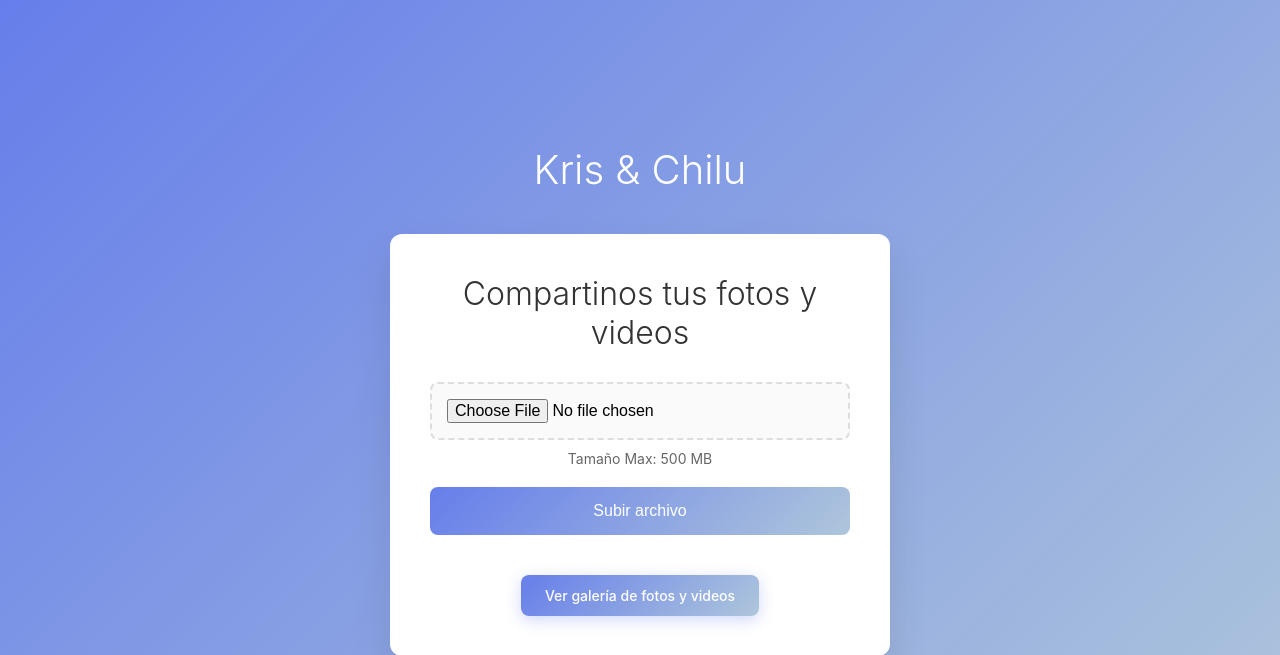
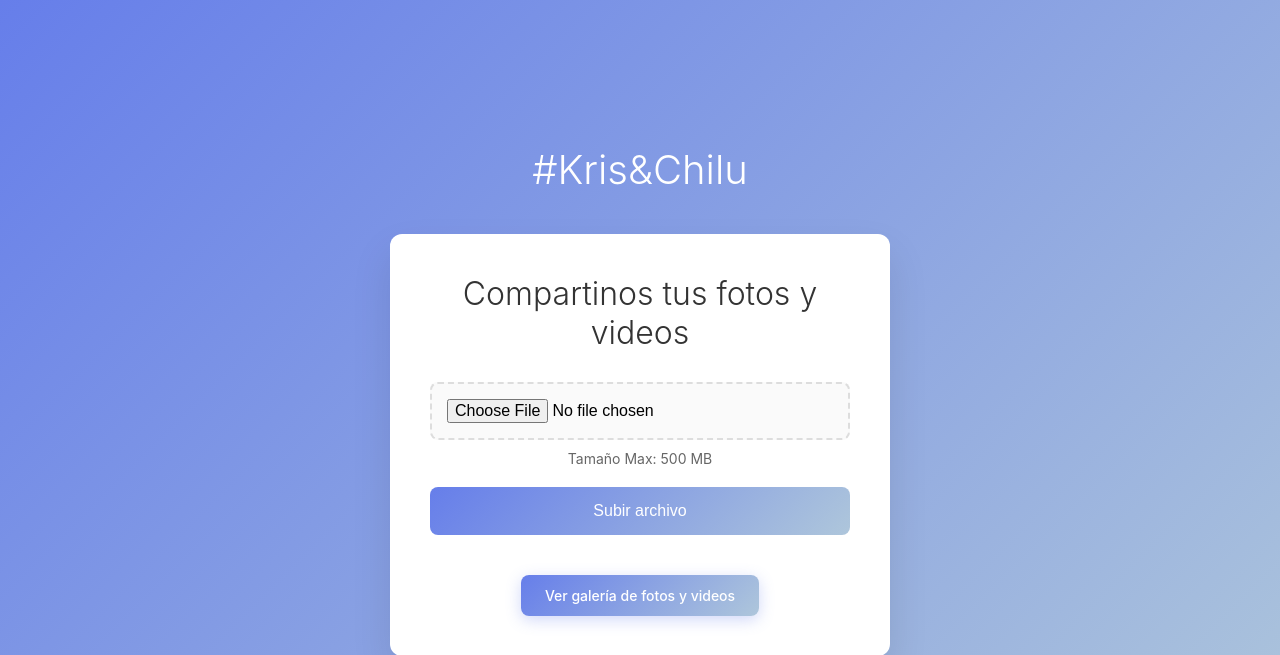
Before and after one commit to atiliopereira/share-with-us, a Django app: page / in a window 1280 px wide. Shown: the top 655 px of the page. Run offline with Django 5.2, Linux system fonts and the light colour scheme.

Commit message:
Change page Title

```diff
--- a/uploads/templates/uploads/upload.html
+++ b/uploads/templates/uploads/upload.html
@@ -191,7 +191,7 @@
 <body>
     <div class="page-container">
         <div class="header">
-            <h1 class="page-title">Kris & Chilu</h1>
+            <h1 class="page-title">#Kris&Chilu</h1>
         </div>
 
         <div class="container">
```
